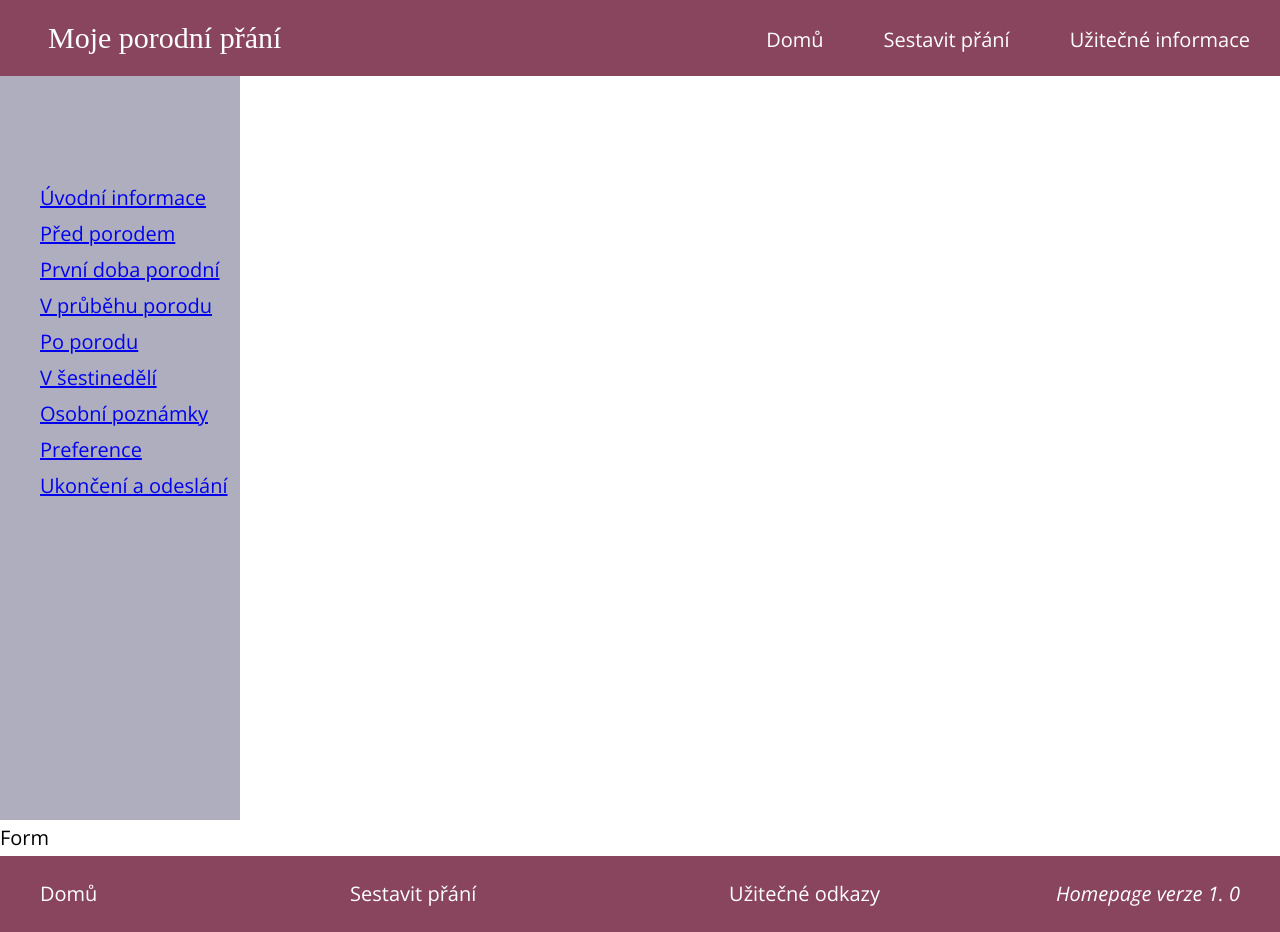
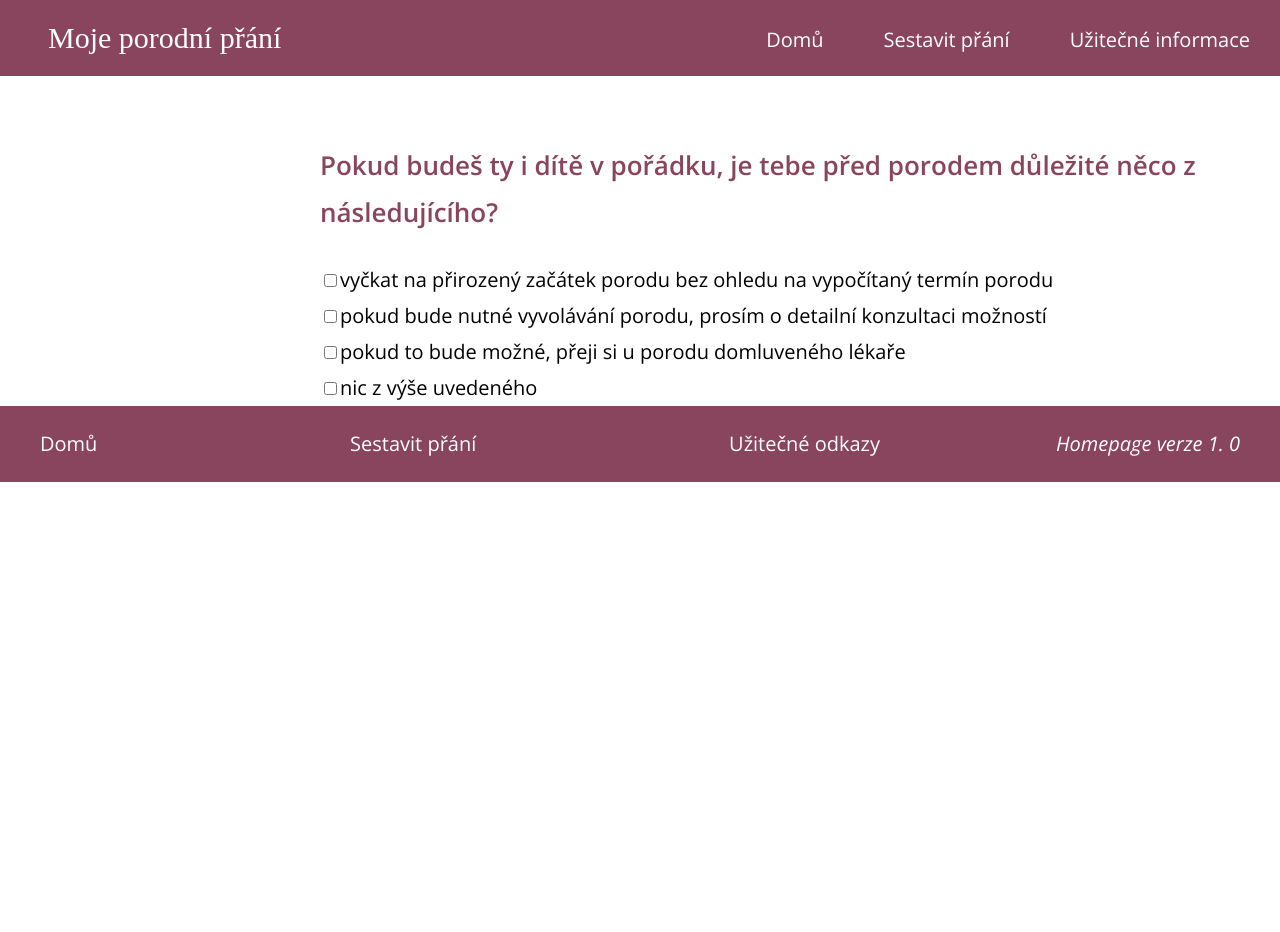
Before and after one commit to TerezaBay/moje-porodni-prani, a React app: page /#/form in a window 1280 px wide. After the commit the page ends 800 px from the top, so only its background shows below. Built offline with nearby package versions, Linux system fonts and the light colour scheme; a web font is replaced by a local one.

Commit message:
Komponenta Question a Checkbox, zaškrtávání funguje

```diff
--- /dev/null
+++ b/src/components/Checkbox/checkbox.jsx
@@ -0,0 +1,16 @@
+import React from 'react';
+import './style.css';
+
+const Checkbox = ({ disabled, func, value, text }) => (
+  <label className="checkbox_label">
+    <input
+      type="checkbox"
+      disabled={disabled}
+      onChange={(e) => func(e.target.checked)}
+      checked={value}
+    />
+    {text}
+  </label>
+);
+
+export default Checkbox;
--- /dev/null
+++ b/src/components/Checkbox/style.css
@@ -0,0 +1,3 @@
+.checkbox_label {
+  display: block;
+}
--- /dev/null
+++ b/src/components/FormNav/style.css
@@ -0,0 +1,18 @@
+.form-nav {
+  background-color: #aeaebe;
+  height: 100vh;
+  width: 16rem;
+  position: fixed;
+}
+
+.form-nav_links {
+  padding-top: 10rem;
+}
+
+.form-nav_links li {
+  display: block;
+}
+
+.form-nav_links a {
+  display: block;
+}
--- a/src/pages/Form/form.jsx
+++ b/src/pages/Form/form.jsx
@@ -1,27 +1,60 @@
-import React from 'react';
+import React, { useState } from 'react';
 import './style.css';
 
+import Checkbox from '../../components/Checkbox/checkbox.jsx';
+import FormNav from '../../components/Checkbox/checkbox.jsx';
+
 import { formTitle } from '../../texts/formTexts.js';
-// import { formTexts } from '../../texts/formTexts';
+import { formTexts } from '../../texts/formTexts.js';
 
-const FormNav = () => (
-  <nav className="form-nav">
-    <ul className="form-nav_links">
-      <li>
-        {formTitle.map((text) => (
-          <a href="url">{text}</a>
-        ))}
-      </li>
-    </ul>
-  </nav>
-);
+const Question = () => {
+  const [checked, setChecked] = useState([]);
+  const [disabled, setDisabled] = useState(false);
+
+  const [noPreviousChecked, setNoPreviousChecked] = useState(false);
+
+  const handleChange = (value, i) => {
+    const newChecked = [...checked];
+    newChecked[i] = value;
+    setChecked(newChecked);
+  };
+
+  const handleChangeNoPrevious = (value) => {
+    setNoPreviousChecked(value);
+    setDisabled(!disabled);
+    if (value) {
+      setChecked([]);
+    }
+  };
+
+  return (
+    <div className="quest">
+      <h3 className="quest_title">{formTexts[1].quest}</h3>
+      {formTexts[1].answers.map((answer, i) => (
+        <Checkbox
+          disabled={disabled}
+          func={(value) => handleChange(value, i)}
+          value={!!checked[i]}
+          text={answer}
+        />
+      ))}
+      <Checkbox
+        disabled={false}
+        func={handleChangeNoPrevious}
+        value={noPreviousChecked}
+        text={formTexts[0].textDisabled}
+      />
+    </div>
+  );
+};
 
 const Form = () => (
   <>
     <FormNav />
-
     <main className="form">
-      <div>Form</div>
+      <form action="">
+        <Question />
+      </form>
     </main>
   </>
 );
--- a/src/pages/Form/style.css
+++ b/src/pages/Form/style.css
@@ -1,17 +1,5 @@
-.form-nav {
-  background-color: #aeaebe;
-  height: 100vh;
-  width: 30vh;
+.quest {
+  padding-top: 5rem;
+  margin-left: 20rem;
+  /* dořešit po routeru s meníčkem position fixed */
 }
-
-.form-nav_links {
-  padding-top: 10rem;
-}
-
-.form-nav_links li {
-  display: block;
-}
-
-.form-nav_links a {
-  display: block;
-}
--- a/src/texts/formTexts.js
+++ b/src/texts/formTexts.js
@@ -1,19 +1,31 @@
 export const formTitle = [
-  "Úvodní informace",
-  "Před porodem",
-  "První doba porodní",
-  "V průběhu porodu",
-  "Po porodu",
-  "V šestinedělí",
-  "Osobní poznámky",
-  "Preference",
-  "Ukončení a odeslání",
-]
+  'Úvodní informace',
+  'Před porodem',
+  'První doba porodní',
+  'V průběhu porodu',
+  'Po porodu',
+  'V šestinedělí',
+  'Osobní poznámky',
+  'Preference',
+  'Ukončení a odeslání',
+];
 
 export const formTexts = [
-{ title: "",
-  question: "",
+  {textDisabled: "nic z výše uvedeného"},
+  {
+    quest:
+      'Pokud budeš ty i dítě v pořádku, je tebe před porodem důležité něco z následujícího?',
+    type: 'checkbox',
+    answers: [
+      'vyčkat na přirozený začátek porodu bez ohledu na vypočítaný termín porodu',
+      'pokud bude nutné vyvolávání porodu, prosím o detailní konzultaci možností',
+      'pokud to bude možné, přeji si u porodu domluveného lékaře',
+    ],
+  },
+  // { question: "",
+  //   type: "",
+  //   answers: [
 
-}
-
-]
+  //   ],
+  // }
+];
```
Also changed, not shown: src/components/FormNav/formNav.jsx (added, +18 -0 lines).
